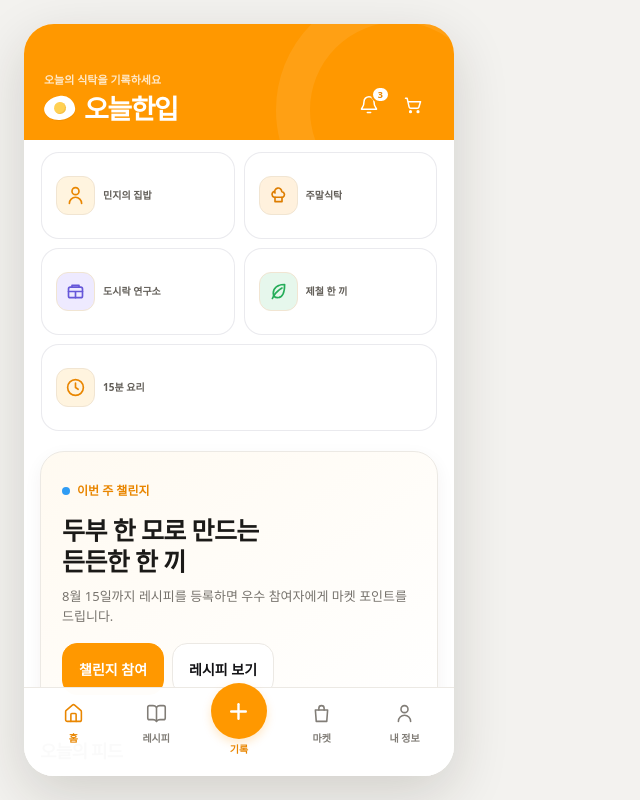
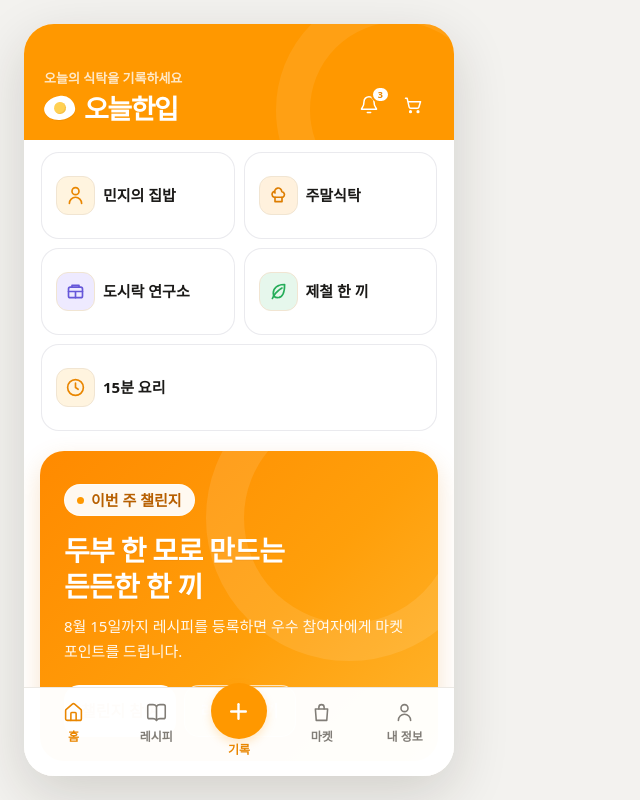
Before and after one commit to zumurf-ux/cookshare-live, a website: page outputs/cookshare-android-user-app.html in a window 1280 px wide. Shown: the whole page, without its empty margins (0-640 px from the left). Drawn offline with Linux system fonts and the light colour scheme.

Commit message:
이벤트 배너 및 전체 타이포 가독성 개선

```diff
--- a/outputs/cookshare-android-user-app.html
+++ b/outputs/cookshare-android-user-app.html
@@ -7,7 +7,7 @@
   <title>오늘한입 · 사용자 앱</title>
   <link rel="manifest" href="cookshare-manifest.webmanifest">
   <link rel="stylesheet" href="cookshare-ui.css?v=4">
-  <link rel="stylesheet" href="cookshare-recipe-reference.css?v=5">
+  <link rel="stylesheet" href="cookshare-recipe-reference.css?v=7">
 </head>
 <body class="user-page recipe-reference-page">
   <a class="skip-link" href="#app-main">본문으로 이동</a>
--- a/outputs/cookshare-recipe-reference.css
+++ b/outputs/cookshare-recipe-reference.css
@@ -3,7 +3,7 @@
   --recipe-orange-dark: #e98600;
   --recipe-orange-soft: #fff4df;
   --recipe-ink: #1b1a18;
-  --recipe-sub: #77736d;
+  --recipe-sub: #625e58;
   --recipe-line: #ece9e4;
   --recipe-bg: #f7f6f3;
   --recipe-card: #ffffff;
@@ -569,7 +569,7 @@ body.recipe-reference-page {
 .recipe-reference-page .app-title-group p {
   margin: 0 0 7px;
   color: rgba(255,255,255,.78);
-  font-size: 11px;
+  font-size: 13px;
   line-height: 1.4;
   font-weight: 650;
 }
@@ -607,19 +607,35 @@ body.recipe-reference-page {
   background: var(--recipe-orange-soft);
   color: var(--recipe-orange-dark);
 }
-.recipe-reference-page .story span:last-child { color: #625e58; font-size: 10px; font-weight: 650; }
+.recipe-reference-page .story span:last-child { color: var(--recipe-ink); font-size: 15px; line-height: 1.35; font-weight: 700; }
 
 .recipe-reference-page .hero-card {
   border-color: var(--recipe-line);
   background: linear-gradient(145deg, #fffaf1, #fff);
   box-shadow: 0 6px 18px rgba(48,37,23,.055) !important;
 }
-.recipe-reference-page .hero-card .eyebrow { color: var(--recipe-orange-dark); }
-.recipe-reference-page .hero-card h2 { color: var(--recipe-ink); }
-.recipe-reference-page .hero-card p:not(.eyebrow) { color: var(--recipe-sub); }
+.recipe-reference-page .hero-card .eyebrow {
+  width: max-content;
+  min-height: 32px;
+  display: inline-flex;
+  align-items: center;
+  margin-bottom: 16px;
+  padding: 0 12px;
+  border: 1px solid #ffd18a;
+  border-radius: 999px;
+  background: var(--recipe-orange-soft);
+  color: #bc6800;
+  font-size: 15px;
+  line-height: 1;
+  font-weight: 800;
+}
+.recipe-reference-page .hero-card .eyebrow::before { width: 7px; height: 7px; background: var(--recipe-orange); }
+.recipe-reference-page .hero-card h2 { color: var(--recipe-ink); font-size: 28px; line-height: 1.3; }
+.recipe-reference-page .hero-card p:not(.eyebrow) { color: var(--recipe-sub); font-size: 15px; line-height: 1.7; }
 .recipe-reference-page .section-head { min-height: 42px; align-items: center; }
-.recipe-reference-page .section-head h2 { font-size: 18px; }
+.recipe-reference-page .section-head h2 { font-size: 21px; line-height: 1.35; }
 .recipe-reference-page .segmented { margin: 4px 0 0; background: #f1eee9; }
+.recipe-reference-page .segmented button { font-size: 14px; font-weight: 700; }
 .recipe-reference-page .segmented button.active { background: #fff; color: var(--recipe-orange-dark); }
 
 .recipe-reference-page .feed { gap: 14px; }
@@ -656,9 +672,12 @@ body.recipe-reference-page {
   border-top: 0;
 }
 .recipe-reference-page .post-copy { padding: 0 13px 15px; }
-.recipe-reference-page .post-copy .likes { margin-bottom: 6px; color: var(--recipe-ink); font-size: 11px; }
-.recipe-reference-page .post-copy p:not(.likes) { display: block; font-size: 13px; line-height: 1.55; }
-.recipe-reference-page .post-copy button { display: block; }
+.recipe-reference-page .post-author strong { font-size: 15px; font-weight: 750; }
+.recipe-reference-page .post-author span { font-size: 12px; }
+.recipe-reference-page .post-copy .likes { margin-bottom: 6px; color: var(--recipe-ink); font-size: 13px; font-weight: 700; }
+.recipe-reference-page .post-copy p:not(.likes) { display: block; font-size: 15px; line-height: 1.6; }
+.recipe-reference-page .post-copy p strong { font-size: 16px; }
+.recipe-reference-page .post-copy button { display: block; font-size: 13px; }
 
 .recipe-reference-page .search-box { margin-top: 4px; background: #faf9f7; }
 .recipe-reference-page .recipe-grid,
@@ -704,7 +723,10 @@ body.recipe-reference-page {
 .recipe-reference-page .recipe-copy,
 .recipe-reference-page .product-copy { padding: 12px; }
 .recipe-reference-page .recipe-copy strong,
-.recipe-reference-page .product-copy strong { min-height: 39px; }
+.recipe-reference-page .product-copy strong { min-height: 44px; font-size: 15px; line-height: 1.5; }
+.recipe-reference-page .recipe-copy span,
+.recipe-reference-page .product-copy span { font-size: 13px; line-height: 1.45; }
+.recipe-reference-page .product-copy b { font-size: 17px; }
 
 .recipe-reference-page .profile-card { margin-top: 2px; }
 .recipe-reference-page .menu-row > span:first-child {
@@ -729,10 +751,88 @@ body.recipe-reference-page {
   box-shadow: 0 4px 10px rgba(255,152,0,.22) !important;
 }
 
+.recipe-reference-page .primary-button,
+.recipe-reference-page .secondary-button,
+.recipe-reference-page .danger-button { font-size: 16px; font-weight: 750; }
+.recipe-reference-page .search-box input { font-size: 15px; }
+.recipe-reference-page .chip { font-size: 14px; }
+.recipe-reference-page .text-button { font-size: 14px; }
+.recipe-reference-page .create-option strong { font-size: 16px; }
+.recipe-reference-page .create-option small { font-size: 13px; line-height: 1.55; }
+.recipe-reference-page .profile-copy h2 { font-size: 21px; }
+.recipe-reference-page .profile-copy p { font-size: 13px; }
+.recipe-reference-page .stat-card strong { font-size: 24px; }
+.recipe-reference-page .stat-card span { font-size: 13px; }
+.recipe-reference-page .menu-row strong { font-size: 15px; font-weight: 700; }
+.recipe-reference-page .menu-row small { font-size: 12px; }
+.recipe-reference-page .nav-button > span:last-child { font-size: 12px; font-weight: 700; }
+.recipe-reference-page .sheet-row-copy strong { font-size: 15px; }
+.recipe-reference-page .sheet-row-copy small { font-size: 12px; }
+.recipe-reference-page .field label { font-size: 13px; }
+.recipe-reference-page .field input,
+.recipe-reference-page .field textarea,
+.recipe-reference-page .field select { font-size: 15px; }
+.recipe-reference-page .toast { font-size: 14px; }
+
+.recipe-reference-page [data-screen="home"] > .hero-card {
+  position: relative;
+  min-height: 260px;
+  padding: 24px;
+  overflow: hidden;
+  border: 0;
+  border-radius: 24px;
+  background: linear-gradient(135deg, #ff8a00 0%, #ff9f0a 56%, #ffb52e 100%);
+  box-shadow: 0 10px 26px rgba(220,119,0,.2) !important;
+}
+.recipe-reference-page [data-screen="home"] > .hero-card::after {
+  position: absolute;
+  right: -54px;
+  top: -76px;
+  width: 210px;
+  height: 210px;
+  border: 38px solid rgba(255,255,255,.1);
+  border-radius: 50%;
+  content: "";
+  pointer-events: none;
+}
+.recipe-reference-page [data-screen="home"] > .hero-card > * {
+  position: relative;
+  z-index: 1;
+}
+.recipe-reference-page [data-screen="home"] > .hero-card .eyebrow {
+  border-color: rgba(255,255,255,.56);
+  background: rgba(255,255,255,.94);
+  color: #b75f00;
+}
+.recipe-reference-page [data-screen="home"] > .hero-card .eyebrow::before { background: var(--recipe-orange); }
+.recipe-reference-page [data-screen="home"] > .hero-card h2 {
+  max-width: 310px;
+  color: #fff;
+  text-shadow: 0 1px 0 rgba(139,70,0,.08);
+}
+.recipe-reference-page [data-screen="home"] > .hero-card p:not(.eyebrow) {
+  max-width: 350px;
+  color: rgba(255,255,255,.94);
+}
+.recipe-reference-page [data-screen="home"] > .hero-card .hero-actions { margin-top: 20px; }
+.recipe-reference-page [data-screen="home"] > .hero-card .primary-button {
+  border-color: #fff;
+  background: #fff;
+  color: #c46800;
+}
+.recipe-reference-page [data-screen="home"] > .hero-card .secondary-button {
+  border-color: rgba(255,255,255,.68);
+  background: rgba(255,255,255,.14);
+  color: #fff;
+}
+
 @media (max-width: 360px) {
   .recipe-reference-page .recipe-topbar { height: 108px; padding-right: 14px; padding-left: 14px; }
   .recipe-reference-page .app-main { height: calc(100dvh - 108px); padding-right: 14px; padding-left: 14px; }
-  .recipe-reference-page .brand-wordmark { font-size: 25px; }
+  .recipe-reference-page .brand-wordmark { font-size: 26px; }
+  .recipe-reference-page .story span:last-child { font-size: 14px; }
+  .recipe-reference-page .hero-card h2 { font-size: 26px; }
+  .recipe-reference-page [data-screen="home"] > .hero-card { min-height: 250px; padding: 21px; }
 }
 
 @media (min-width: 720px) {
--- a/outputs/cookshare-service-worker.js
+++ b/outputs/cookshare-service-worker.js
@@ -1,10 +1,10 @@
-const CACHE_NAME = "cookshare-live-v9";
+const CACHE_NAME = "cookshare-live-v11";
 const appUrl = path => new URL(path, self.registration.scope).toString();
 const FALLBACK_URL = appUrl("cookshare-android-user-app.html");
 const APP_FILES = [
   FALLBACK_URL,
   appUrl("cookshare-ui.css?v=4"),
-  appUrl("cookshare-recipe-reference.css?v=5"),
+  appUrl("cookshare-recipe-reference.css?v=7"),
   appUrl("cookshare-user-app-live.js?v=5"),
   appUrl("cookshare-manifest.webmanifest"),
   appUrl("cookshare-app-icon.svg"),
```
